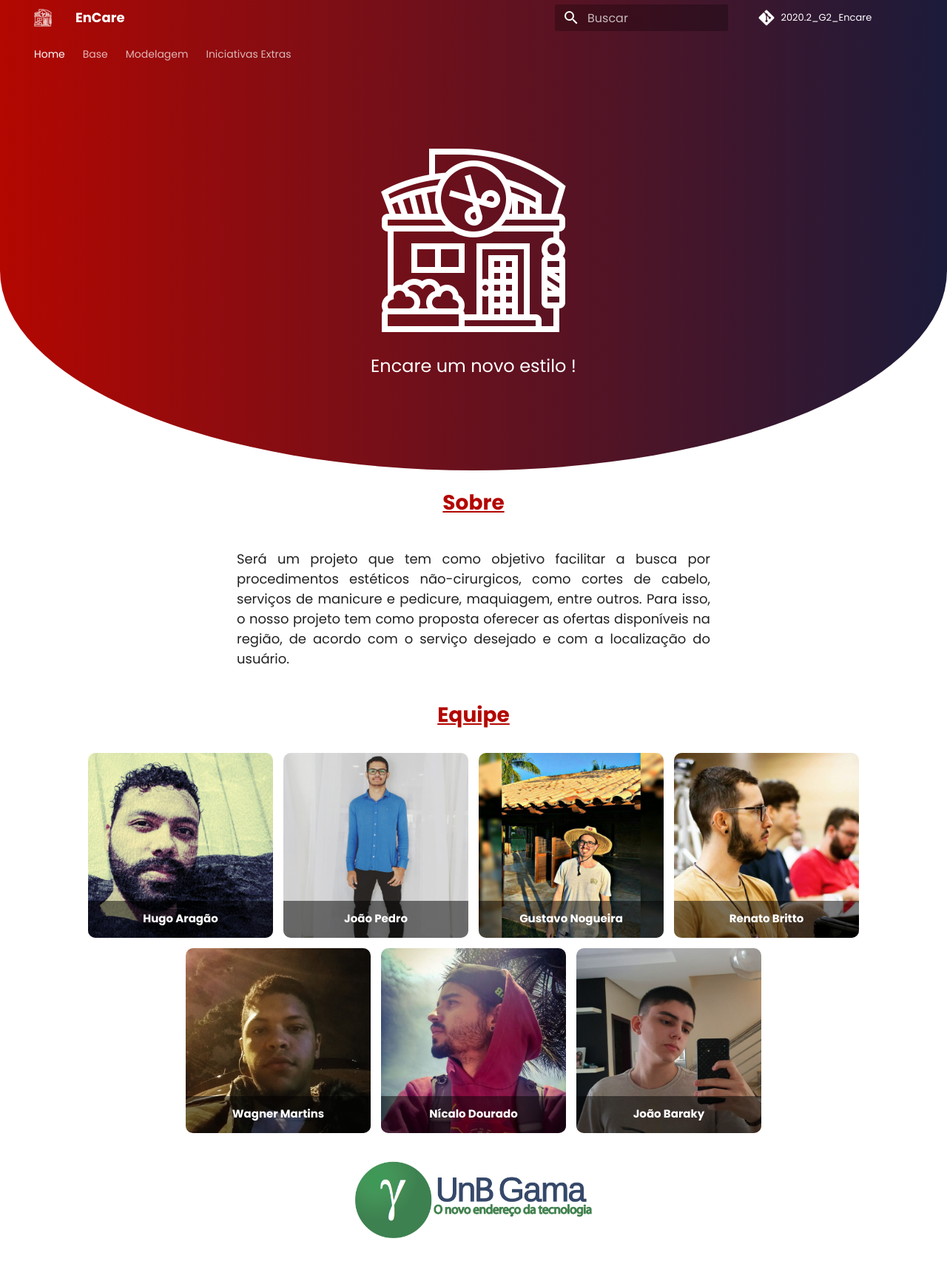
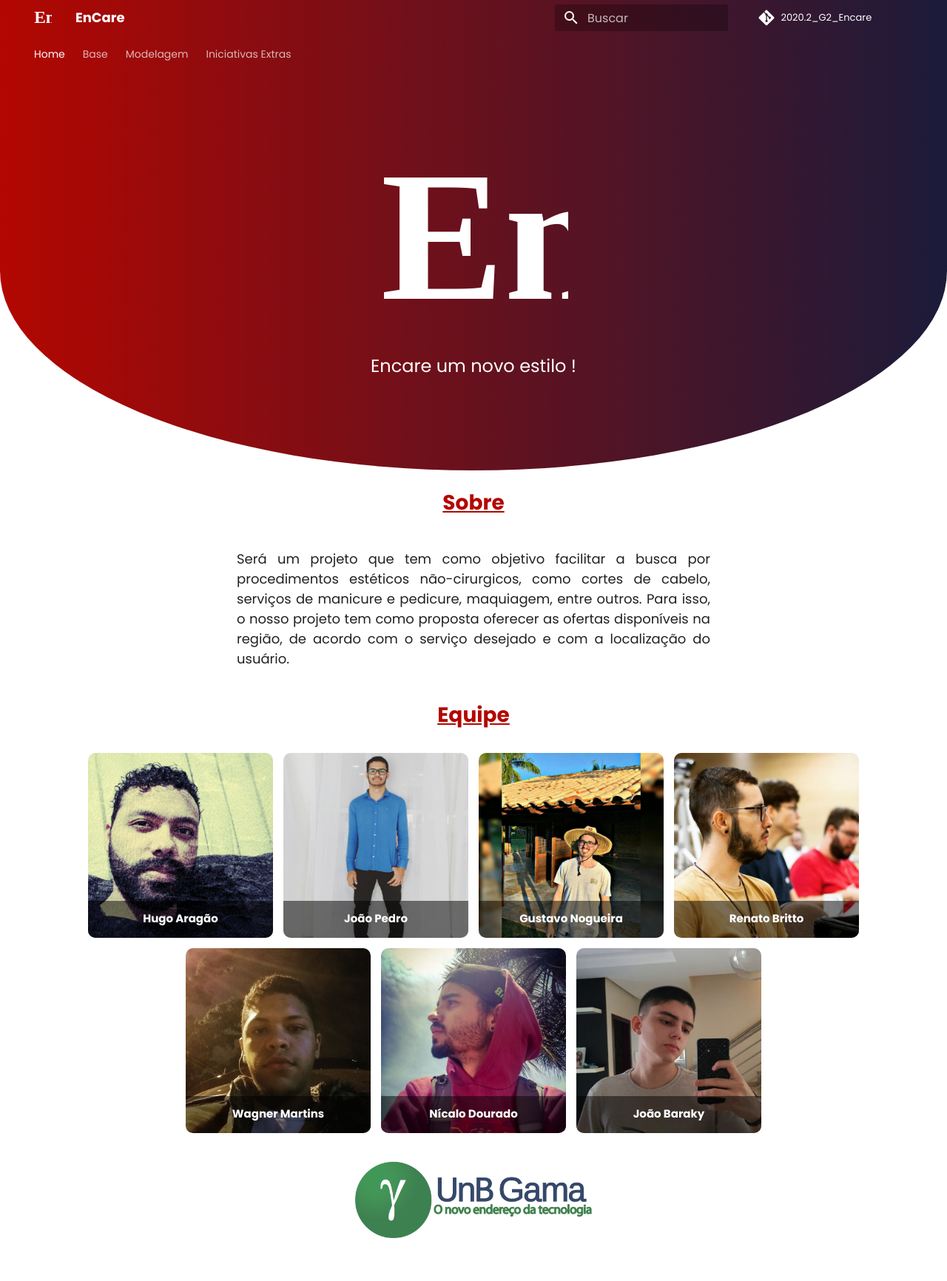
Before and after one commit to UnBArqDsw2020-2/2020.2_G2_Encare, an MkDocs documentation site: the page built from docs/index.md, in a window 1280 px wide. Shown: the whole page at 74% size. Built offline with MkDocs 1.6.1 and Material for MkDocs 9.7.7, drawn with Linux system fonts in a browser that asks for light colours; comment, search, counter and statistics services are not loaded.

Commit message:
Ajustando logo

```diff
--- a/material/overrides/home.html
+++ b/material/overrides/home.html
@@ -4,7 +4,7 @@
     {{ super() }}
     <style>.md-header{position:initial}.md-main__inner{margin:0}.md-content{display:none}@media screen and (min-width:60em){.md-sidebar--secondary{display:none}}@media screen and (min-width:76.25em){.md-sidebar--primary{display:none}}</style>
     <section id="section-home-logo">
-        <img src="assets/images/logo-encare.png" draggable="false" />
+        <img src="assets/images/logo-encare.svg" draggable="false" />
         <p> Encare um novo estilo !</p>
     </section>
     <section id="section-home-about">
--- a/mkdocs.yml
+++ b/mkdocs.yml
@@ -44,8 +44,8 @@ theme:
   font:
     text: Poppins
     code: Roboto Mono
-  logo: assets/images/logo-encare.png
-  favicon: assets/images/favicon-encare.png
+  logo: assets/images/logo-encare.svg
+  favicon: assets/images/favicon-encare.svg
 
 extra_css:
   - assets/stylesheets/styles.css
```
Also changed, not shown: docs/assets/images/favicon-encare.svg (added), docs/assets/images/logo-encare.png (deleted), docs/assets/images/logo-encare.svg (added).
